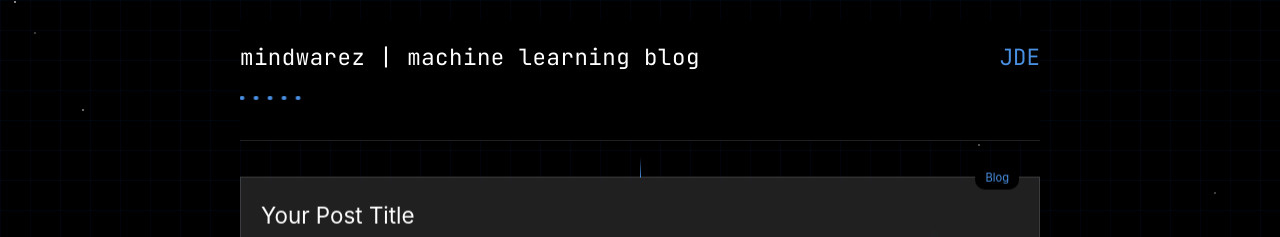
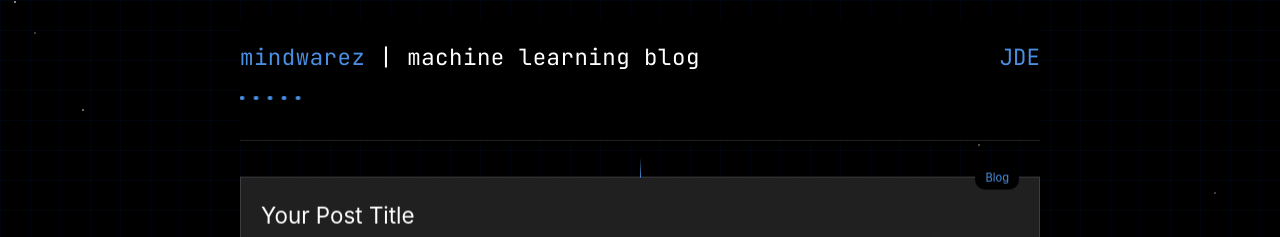
Before and after one commit to jamesbychance/mindwarez, a Jekyll site: the page built from index.html, in a window 1280 px wide. Shown: the top 237 px of the page. Built offline with Jekyll 4.4.1, drawn with Linux system fonts in a browser that asks for light colours.

Commit message:
added ability to go back to main page from blog post

```diff
--- a/_layouts/default.html
+++ b/_layouts/default.html
@@ -10,10 +10,14 @@
 <body>
     <div class="container">
         <div class="header">
-            <div class="title-block">
-                <div class="title">mindwarez | machine learning blog</div>
+
+           <div class="title-block">
+                <div class="title">
+                    <a href="{{ site.baseurl }}/" class="home-link">mindwarez</a> | machine learning blog
+                </div>
                 <div class="initials">JDE</div>
             </div>
+
             <div class="thought-processes">
                 <div class="process"></div>
                 <div class="process"></div>
--- a/assets/css/styles.css
+++ b/assets/css/styles.css
@@ -244,3 +244,13 @@
 a:hover {
     opacity: 0.8;
 }
+
+.title .home-link {
+    color: var(--accent-blue);
+    text-decoration: none;
+    transition: opacity 0.2s ease;
+}
+
+.title .home-link:hover {
+    opacity: 0.8;
+}
```
